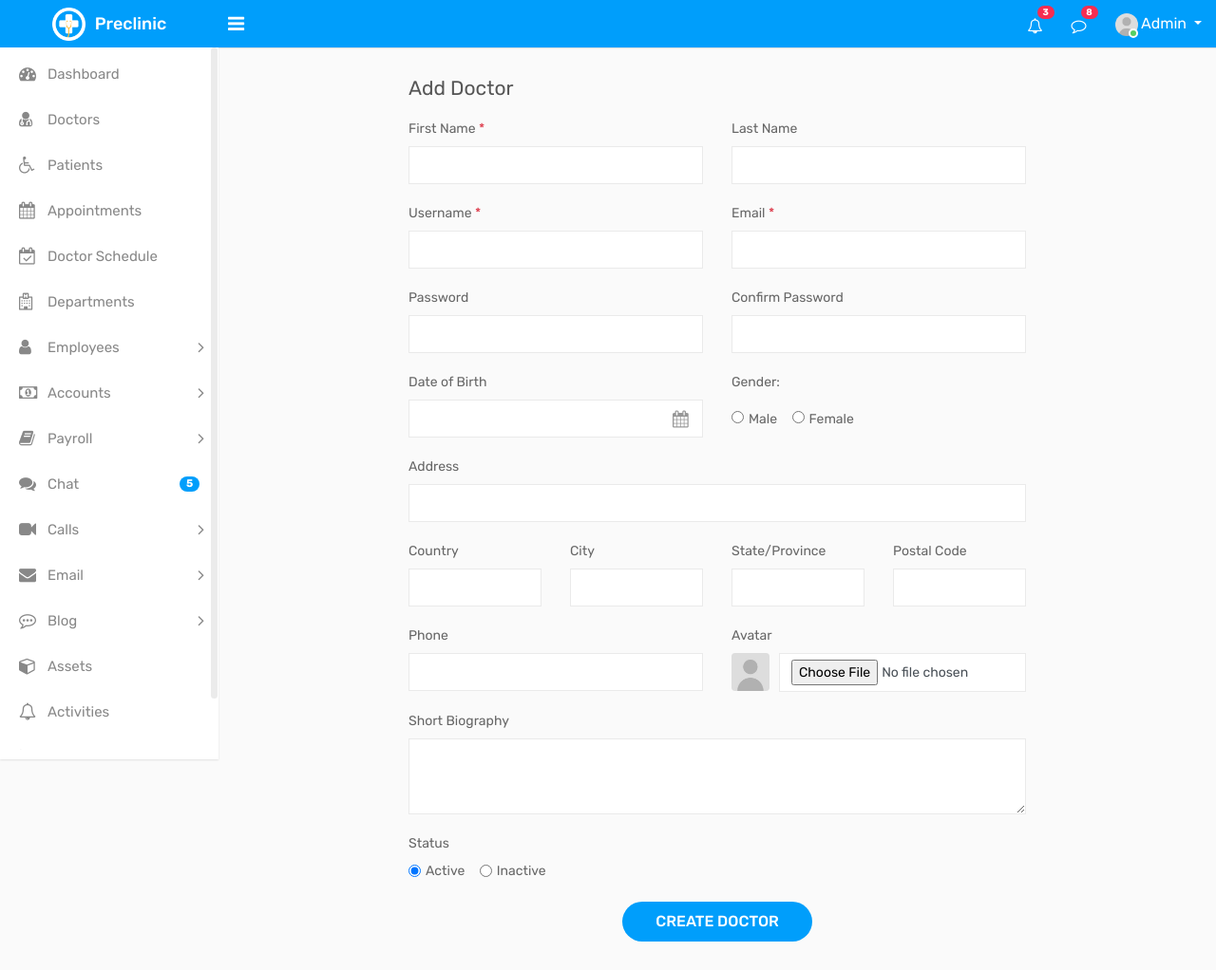
After one commit to Devsabirul/hospitalmanagementsys, a Django app: page /add-doctor in a window 1280 px wide. The commit adds this page. Shown: the whole page at 95% size. Run offline with Django 4.2, Linux system fonts and the light colour scheme; some libraries are stand-ins or nearby versions.

Commit message:
Add add-doctor page

```diff
--- /dev/null
+++ b/core/templates/core/add-doctor.html
@@ -0,0 +1,155 @@
+{% extends 'base/base.html' %}
+{% load static %}
+{% block title %}Add Doctor{% endblock title %}
+{% block body %}
+<div class="content">
+    <div class="row">
+        <div class="col-lg-8 offset-lg-2">
+            <h4 class="page-title">Add Doctor</h4>
+        </div>
+    </div>
+    <div class="row">
+        <div class="col-lg-8 offset-lg-2">
+            <form method="post">
+                {% csrf_token %}
+                <div class="row">
+                    <div class="col-sm-6">
+                        <div class="form-group">
+                            <label>First Name <span class="text-danger">*</span></label>
+                            <input class="form-control" type="text">
+                        </div>
+                    </div>
+                    <div class="col-sm-6">
+                        <div class="form-group">
+                            <label>Last Name</label>
+                            <input class="form-control" type="text">
+                        </div>
+                    </div>
+                    <div class="col-sm-6">
+                        <div class="form-group">
+                            <label>Username <span class="text-danger">*</span></label>
+                            <input class="form-control" type="text">
+                        </div>
+                    </div>
+                    <div class="col-sm-6">
+                        <div class="form-group">
+                            <label>Email <span class="text-danger">*</span></label>
+                            <input class="form-control" type="email">
+                        </div>
+                    </div>
+                    <div class="col-sm-6">
+                        <div class="form-group">
+                            <label>Password</label>
+                            <input class="form-control" type="password">
+                        </div>
+                    </div>
+                    <div class="col-sm-6">
+                        <div class="form-group">
+                            <label>Confirm Password</label>
+                            <input class="form-control" type="password">
+                        </div>
+                    </div>
+                    <div class="col-sm-6">
+                        <div class="form-group">
+                            <label>Date of Birth</label>
+                            <div class="cal-icon">
+                                <input type="text" class="form-control datetimepicker">
+                            </div>
+                        </div>
+                    </div>
+                    <div class="col-sm-6">
+                        <div class="form-group gender-select">
+                            <label class="gen-label">Gender:</label>
+                            <div class="form-check-inline">
+                                <label class="form-check-label">
+                                    <input type="radio" name="gender" class="form-check-input">Male
+                                </label>
+                            </div>
+                            <div class="form-check-inline">
+                                <label class="form-check-label">
+                                    <input type="radio" name="gender" class="form-check-input">Female
+                                </label>
+                            </div>
+                        </div>
+                    </div>
+                    <div class="col-sm-12">
+                        <div class="row">
+                            <div class="col-sm-12">
+                                <div class="form-group">
+                                    <label>Address</label>
+                                    <input type="text" class="form-control ">
+                                </div>
+                            </div>
+                            <div class="col-sm-6 col-md-6 col-lg-3">
+                                <div class="form-group">
+                                    <label>Country</label>
+                                    <input type="text" class="form-control" name="country">
+                                </div>
+                            </div>
+                            <div class="col-sm-6 col-md-6 col-lg-3">
+                                <div class="form-group">
+                                    <label>City</label>
+                                    <input type="text" class="form-control" name="city">
+                                </div>
+                            </div>
+                            <div class="col-sm-6 col-md-6 col-lg-3">
+                                <div class="form-group">
+                                    <label>State/Province</label>
+                                    <input type="text" class="form-control" name="state">
+                                </div>
+                            </div>
+                            <div class="col-sm-6 col-md-6 col-lg-3">
+                                <div class="form-group">
+                                    <label>Postal Code</label>
+                                    <input type="text" class="form-control">
+                                </div>
+                            </div>
+                        </div>
+                    </div>
+                    <div class="col-sm-6">
+                        <div class="form-group">
+                            <label>Phone </label>
+                            <input class="form-control" type="text">
+                        </div>
+                    </div>
+                    <div class="col-sm-6">
+                        <div class="form-group">
+                            <label>Avatar</label>
+                            <div class="profile-upload">
+                                <div class="upload-img">
+                                    <img alt="" src="{% static 'base/assets/img/user.jpg' %}">
+                                </div>
+                                <div class="upload-input">
+                                    <input type="file" class="form-control">
+                                </div>
+                            </div>
+                        </div>
+                    </div>
+                </div>
+                <div class="form-group">
+                    <label>Short Biography</label>
+                    <textarea class="form-control" rows="3" cols="30"></textarea>
+                </div>
+                <div class="form-group">
+                    <label class="display-block">Status</label>
+                    <div class="form-check form-check-inline">
+                        <input class="form-check-input" type="radio" name="status" id="doctor_active" value="option1" checked="">
+                        <label class="form-check-label" for="doctor_active">
+                        Active
+                        </label>
+                    </div>
+                    <div class="form-check form-check-inline">
+                        <input class="form-check-input" type="radio" name="status" id="doctor_inactive" value="option2">
+                        <label class="form-check-label" for="doctor_inactive">
+                        Inactive
+                        </label>
+                    </div>
+                </div>
+                <div class="m-t-20 text-center">
+                    <button class="btn btn-primary submit-btn">Create Doctor</button>
+                </div>
+            </form>
+        </div>
+    </div>
+</div>
+{% endblock body %}
--- a/core/templates/core/doctor.html
+++ b/core/templates/core/doctor.html
@@ -8,7 +8,7 @@
             <h4 class="page-title">Doctors</h4>
         </div>
         <div class="col-sm-8 col-9 text-right m-b-20">
-            <a href="add-doctor.html" class="btn btn-primary btn-rounded float-right"><i class="fa fa-plus"></i> Add Doctor</a>
+            <a href="{% url 'add-doctor' %}" class="btn btn-primary btn-rounded float-right"><i class="fa fa-plus"></i> Add Doctor</a>
         </div>
     </div>
     <div class="row doctor-grid">
--- a/core/urls.py
+++ b/core/urls.py
@@ -3,4 +3,5 @@ from .views import *
 urlpatterns = [
     path('',home,name="home"),
     path('doctors',doctor,name="doctor-list"),
+    path('add-doctor',add_doctor,name="add-doctor"),
 ]
--- a/core/views.py
+++ b/core/views.py
@@ -5,3 +5,7 @@ def home(request):
 
 def doctor(request):
     return render(request,"core/doctor.html")
+
+
+def add_doctor(request):
+    return render(request,"core/add-doctor.html")
```
